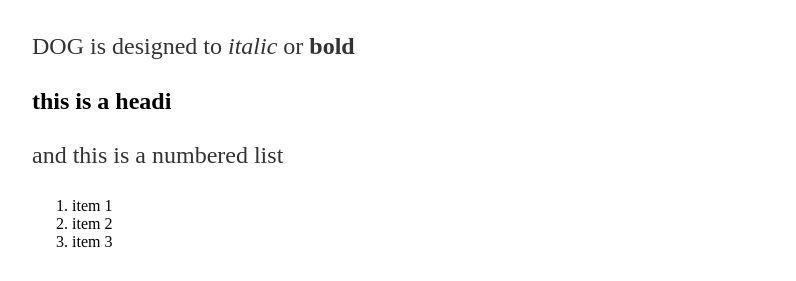
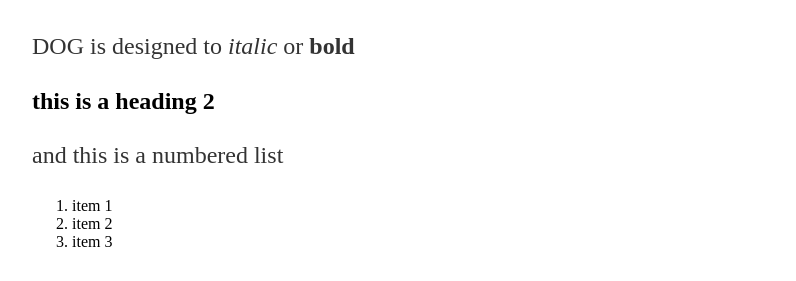
Before and after one commit to Animalerie/animalerie.github.io, a Jekyll site: the page built from dog/index.md, in a window 1280 px wide. Shown: the part 167-448 px from the top of the page, without its empty margins (160-956 px from the left). Built offline with Jekyll 4.4.1, drawn with Linux system fonts in a browser that asks for light colours.

Commit message:
Update index.md

```diff
--- a/dog/index.md
+++ b/dog/index.md
@@ -5,7 +5,7 @@ title: DOG
 # Deviation permit origination GUI
 DOG is designed to *italic* or **bold**
 
-## this is a headi
+## this is a heading 2
 
 and this is a numbered list
 
```
